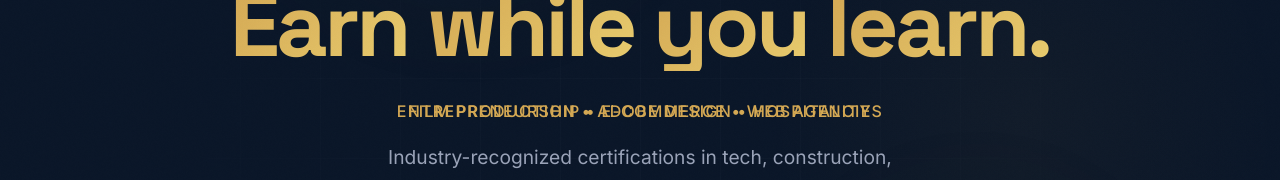
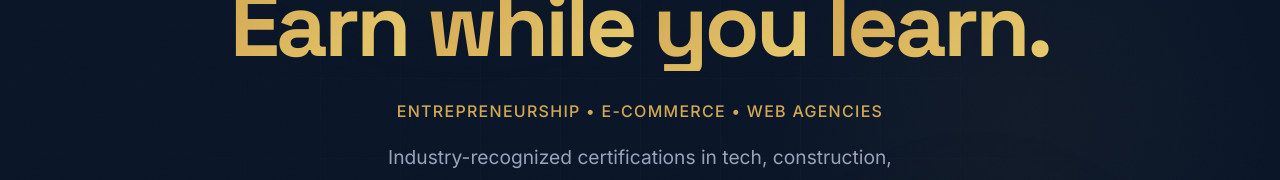
Before and after one commit to Shubhangi-Srivastava/iitnj-website, a plain HTML site: page index.html in a window 1280 px wide. Shown: the part 365-545 px from the top of the page. Drawn offline with Linux system fonts and the light colour scheme.

Commit message:
Fix rotating text overlap

```diff
--- a/index.html
+++ b/index.html
@@ -73,7 +73,7 @@
         @keyframes wordIn{to{opacity:1;transform:translateY(0)}}
         /* ROTATING TEXT */
         .hero-rotating{font-size:clamp(0.85rem,1.4vw,1rem);color:var(--a);font-weight:500;letter-spacing:0.08em;text-transform:uppercase;height:1.4em;overflow:hidden;position:relative;margin-bottom:20px;opacity:0;animation:fadeUp 0.8s 0.6s forwards;transform:translateY(20px)}
-        .hero-rotating span{display:block;position:absolute;width:100%;text-align:center;animation:rotateTxt 12s infinite}
+        .hero-rotating span{display:block;position:absolute;width:100%;text-align:center;opacity:0;animation:rotateTxt 12s infinite}
         .hero-rotating span:nth-child(1){animation-delay:0s}
         .hero-rotating span:nth-child(2){animation-delay:3s}
         .hero-rotating span:nth-child(3){animation-delay:6s}
```
